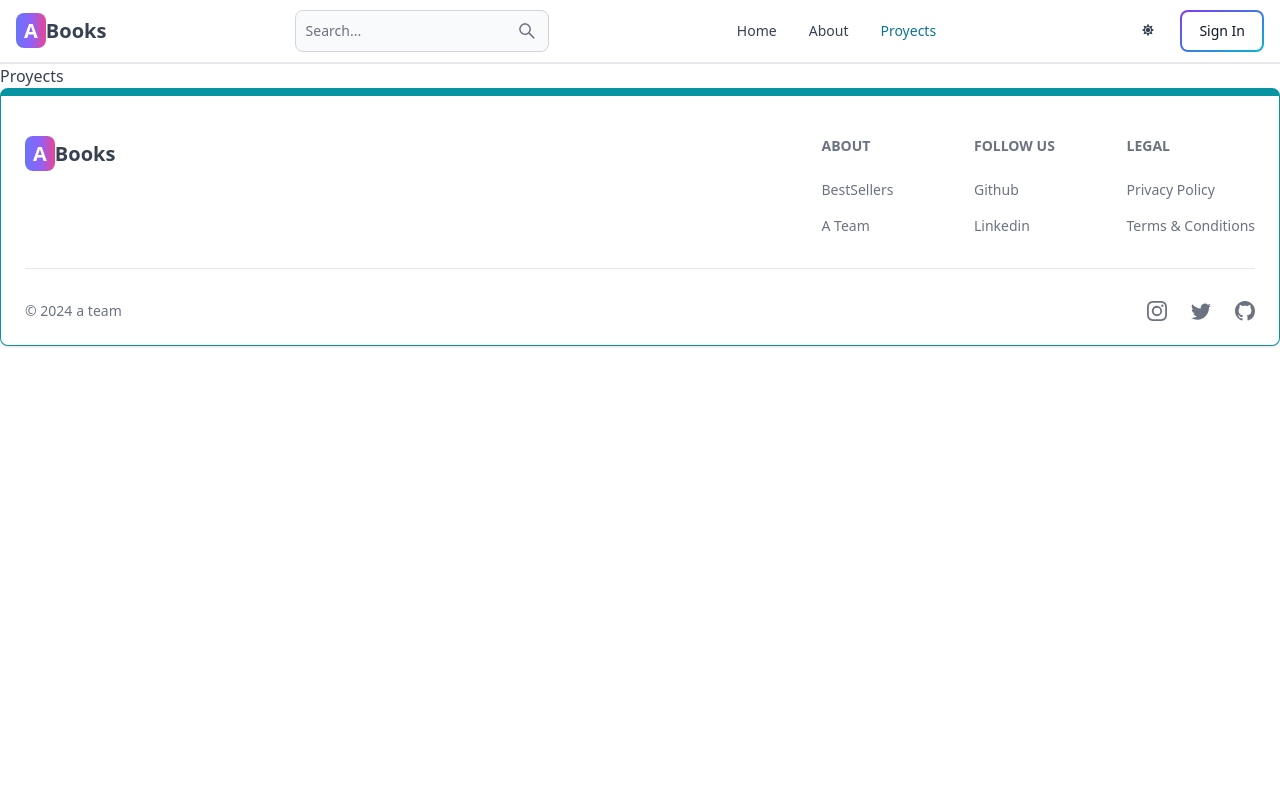
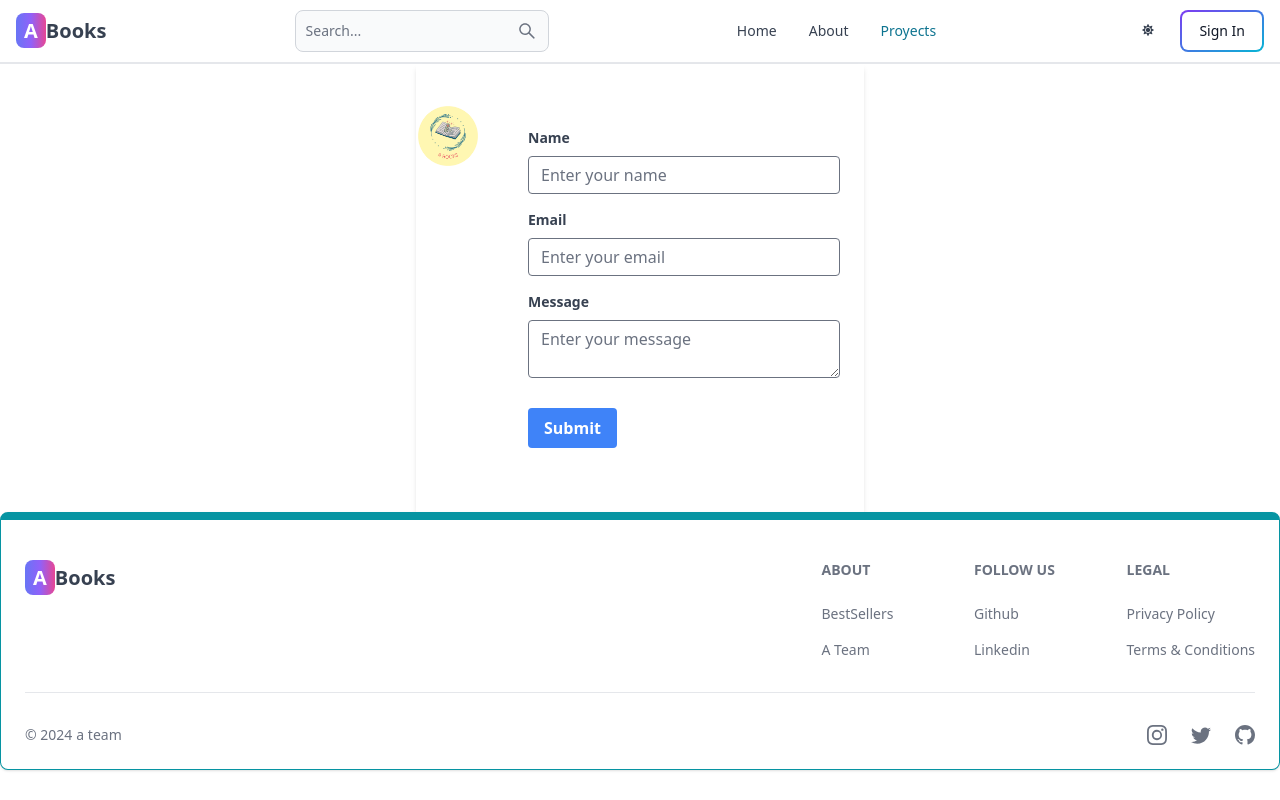
Before and after one commit to amanda1686/Blog, a React (Vite) app in the folder client/: page /proyects in a window 1280 px wide. Built offline with nearby package versions, Linux system fonts and the light colour scheme; no server answers.

Commit message:
complete pages

```diff
--- a/client/package.json
+++ b/client/package.json
@@ -19,6 +19,7 @@
     "react": "^18.2.0",
     "react-circular-progressbar": "^2.1.0",
     "react-dom": "^18.2.0",
+    "react-hook-form": "^7.50.1",
     "react-icons": "^5.0.1",
     "react-quill": "^2.0.0",
     "react-redux": "^9.1.0",
--- a/client/src/pages/About.jsx
+++ b/client/src/pages/About.jsx
@@ -1,7 +1,28 @@
-import React from 'react'
+import React from 'react';
+import perfil from '../../public/img/perfil.png'
 
 export default function About() {
   return (
-    <div>About</div>
-  )
+    <div className="container mx-auto p-8">
+      <div className="max-w-md mx-auto bg-white rounded-lg overflow-hidden md:max-w-lg">
+        <div className="md:flex">
+          <div className="md:flex-shrink-0">
+            <img className="h-48 w-full object-cover md:w-48 rounded-full mt-10 ml-4" src={perfil} alt="Foto de perfil" />
+          </div>
+          <div className="p-8">
+            <h1 className="text-3xl font-bold text-gray-800 mb-2">About Me</h1>
+            <p className="mt-2 text-gray-500">
+              I'm is a coffee enthusiast and avid reader with a deep passion for both indulgences. Every morning, her day begins with the rich aroma of freshly brewed coffee, a ritual that awakens her senses and sets the tone for the day ahead. She takes pleasure in experimenting with different coffee beans, brewing methods, and flavors, delighting in the intricate nuances of each cup.
+            </p>
+            <p className="mt-2 text-gray-500">
+              In the quiet moments of the evening, you'll often find me curled up in a cozy corner with a book in hand, immersed in a captivating story or exploring the depths of knowledge within the pages of a thought-provoking novel. She finds solace and joy in the world of literature, where imagination knows no bounds and every turn of the page offers a new adventure.
+            </p>
+            <p className="mt-2 text-gray-500">
+              For me, coffee and books are not merely indulgences but integral parts of her life—a source of inspiration, comfort, and endless fascination. Whether savoring a freshly brewed espresso or getting lost in the pages of a beloved classic, she cherishes the simple pleasures that enrich her days and fill her heart with warmth.
+            </p>
+          </div>
+        </div>
+      </div>
+    </div>
+  );
 }
--- a/client/src/pages/Proyects.jsx
+++ b/client/src/pages/Proyects.jsx
@@ -1,7 +1,50 @@
-import React from 'react'
+import React from 'react';
+import { useForm } from 'react-hook-form';
+import logo from '/img/logo.png'
 
-export default function Proyects() {
+export default function FormWithImage() {
+  const { register, handleSubmit, formState: { errors } } = useForm();
+
+  const onSubmit = data => {
+    console.log(data); // Aquí puedes enviar los datos del formulario a tu servidor o hacer lo que necesites
+  };
+
   return (
-    <div>Proyects</div>
-  )
+    <>
+
+    <div className="max-w-md mx-auto  shadow-md flex">
+      <div className="mr-6">
+        <img src={logo} alt="Imagen de perfil" className="h-16 w-16  mt-10 rounded-full" />
+      </div>
+      <form onSubmit={handleSubmit(onSubmit)} className="flex-1 bg-white rounded-lg p-6 mt-10 mb-10">
+        <div className="mb-4">
+          <label className="block text-gray-700 text-sm font-bold mb-2" htmlFor="name">
+            Name
+          </label>
+          <input {...register("name", { required: true })} type="text" id="name" placeholder="Enter your name" className="appearance-none border rounded w-full py-2 px-3 text-gray-700 leading-tight focus:outline-none focus:shadow-outline" />
+          {errors.name && <p className="text-red-500 text-xs italic">Please enter your name.</p>}
+        </div>
+        <div className="mb-4">
+          <label className="block text-gray-700 text-sm font-bold mb-2" htmlFor="email">
+            Email
+          </label>
+          <input {...register("email", { required: true, pattern: /^\S+@\S+$/i })} type="email" id="email" placeholder="Enter your email" className="appearance-none border rounded w-full py-2 px-3 text-gray-700 leading-tight focus:outline-none focus:shadow-outline" />
+          {errors.email && <p className="text-red-500 text-xs italic">Please enter a valid email address.</p>}
+        </div>
+        <div className="mb-6">
+          <label className="block text-gray-700 text-sm font-bold mb-2" htmlFor="message">
+            Message
+          </label>
+          <textarea {...register("message", { required: true })} id="message" placeholder="Enter your message" className="appearance-none border rounded w-full py-2 px-3 text-gray-700 leading-tight focus:outline-none focus:shadow-outline" />
+          {errors.message && <p className="text-red-500 text-xs italic">Please enter a message.</p>}
+        </div>
+        <div className="flex items-center justify-between">
+          <button type="submit" className="bg-blue-500 hover:bg-blue-700 text-white font-bold py-2 px-4 rounded focus:outline-none focus:shadow-outline">
+            Submit
+          </button>
+        </div>
+      </form>
+    </div>
+    </>
+  );
 }
```
Also changed, not shown: client/public/img/perfil.png (added), 1 other file (tests, documents, lock files or other folders).
